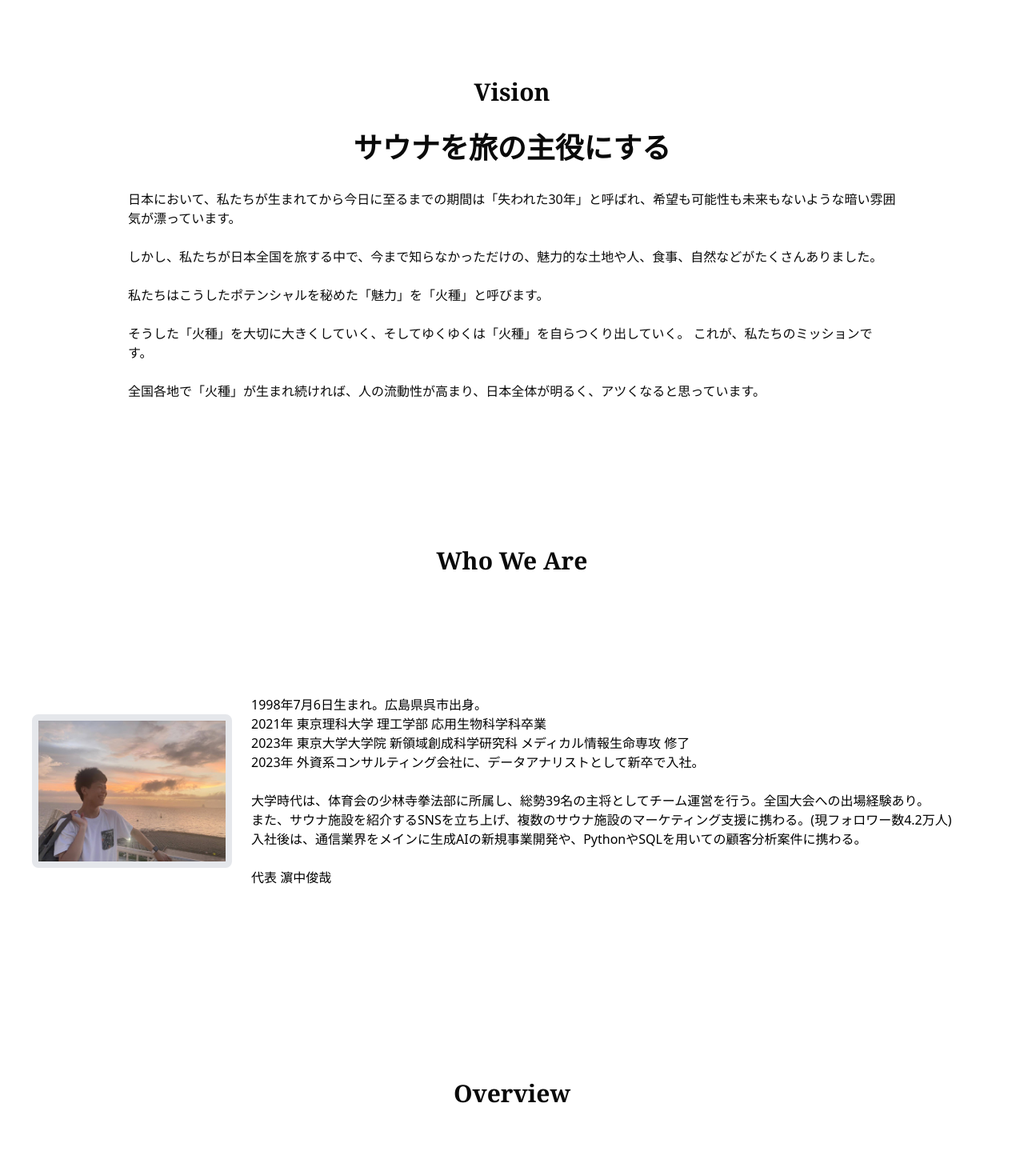
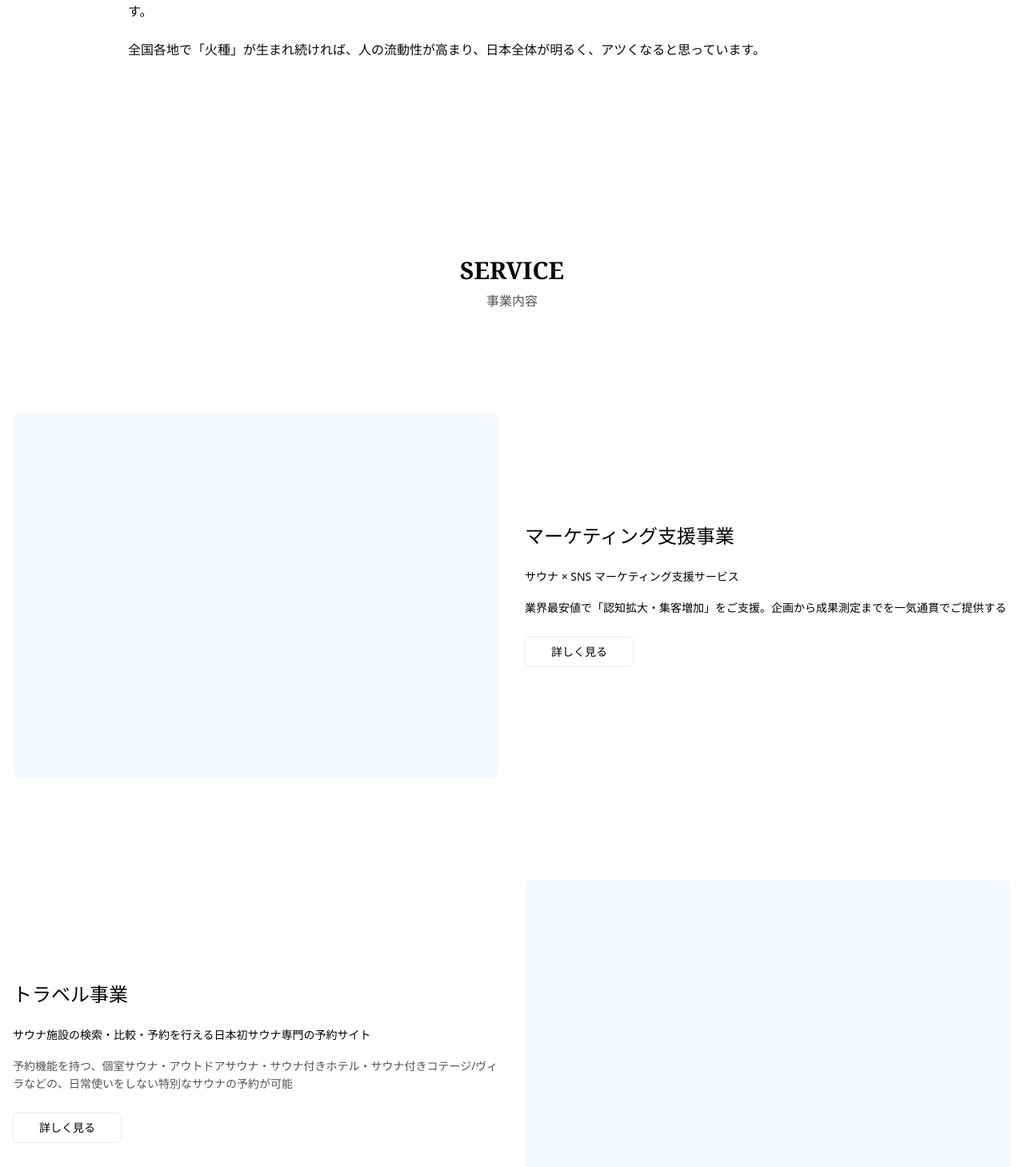
Before and after one commit to teppe049/sauna-travel-hp, a Next.js app in the folder sauna-travel-hp/: page / in a window 1280 px wide. Shown: the part 1338-2797 px from the top of the page at 80% size. Built offline with nearby package versions, Linux system fonts and the light colour scheme.

Commit message:
fix: Service & Profile Section
みやすいようにコンポーネントに切り出した

```diff
--- /dev/null
+++ b/sauna-travel-hp/src/app/components/Profile/Profile.tsx
@@ -0,0 +1,43 @@
+export default function WhoWeAreSection() {
+    return (
+        <section className="max-w-7xl mx-auto px-4 py-16 space-y-16">
+            {/* Header */}
+            <div className="space-y-2 text-center">
+                <h2 className="text-neutral-950 font-bold font-serif text-3xl">Who We Are</h2>
+                <p className="text-md text-neutral-600">代表紹介</p>
+            </div>
+
+            {/* Content */}
+            <div className="grid lg:grid-cols-2 gap-8 items-center">
+                {/* Image Section */}
+                <div className="flex justify-center">
+                    <img
+                        className="border-8 border-cyan-450 rounded-lg max-w-xs lg:max-w-sm"
+                        src="/introduction.jpg"
+                        alt="代表写真"
+                    // width={250}
+                    // height={250}
+                    />
+                </div>
+
+                {/* Text Section */}
+                <div className="space-y-4 text-sm leading-relaxed">
+                    <p>1998年7月6日生まれ。広島県呉市出身。</p>
+                    <p>
+                        2021年 東京理科大学 理工学部 応用生物科学科卒業<br />
+                        2023年 東京大学大学院 新領域創成科学研究科 メディカル情報生命専攻 修了
+                    </p>
+                    <p>
+                        2023年 外資系コンサルティング会社に、データアナリストとして新卒で入社。大学時代は、
+                        体育会の少林寺拳法部に所属し、総勢39名の主将としてチーム運営を行う。全国大会への出場経験あり。
+                    </p>
+                    <p>
+                        また、サウナ施設を紹介するSNSを立ち上げ、複数のサウナ施設のマーケティング支援に携わる。(現フォロワー数4.2万人)
+                        入社後は、通信業界をメインに生成AIの新規事業開発や、PythonやSQLを用いての顧客分析案件に携わる。
+                    </p>
+                    <p className="font-bold">代表 濵中俊哉</p>
+                </div>
+            </div>
+        </section>
+    );
+}
--- /dev/null
+++ b/sauna-travel-hp/src/app/components/Service/Service.tsx
@@ -0,0 +1,50 @@
+import Image from "next/image"
+
+export default function ServiceSection() {
+    return (
+        <section className="max-w-7xl mx-auto px-4 py-16 space-y-32">
+            <div className="space-y-2">
+                <h2 className="text-neutral-950 font-bold font-serif text-3xl text-center">SERVICE</h2>
+                <p className="text-md text-center text-neutral-600">事業内容</p>
+            </div>
+
+            {/* マーケティング支援 Section */}
+            <div className="grid md:grid-cols-2 gap-8 items-center">
+                <div className="relative aspect-[4/3] bg-[#F5F9FF] rounded-lg p-8">
+                </div>
+                <div className="space-y-6">
+                    <h3 className="text-2xl font-serif ">マーケティング支援事業</h3>
+                    <div className="space-y-4">
+                        <p className="text-sm leading-relaxed">サウナ × SNS マーケティング支援サービス</p>
+                        <p className="text-sm leading-relaxed">
+                            業界最安値で「認知拡大・集客増加」をご支援。企画から成果測定までを一気通貫でご提供する
+                        </p>
+                    </div>
+                    <button className="px-8 py-2 border text-sm hover:bg-neutral-50 transition-colors rounded-md ">
+                        詳しく見る
+                    </button>
+                </div>
+            </div>
+
+            {/* SHE WORKS Section */}
+            <div className="grid md:grid-cols-2 gap-8 items-center">
+                <div className="space-y-6">
+                    <h3 className="text-2xl font-serif ">トラベル事業</h3>
+                    <div className="space-y-4">
+                        <p className="text-sm leading-relaxed">サウナ施設の検索・比較・予約を行える日本初サウナ専門の予約サイト</p>
+                        <p className="text-sm leading-relaxed text-neutral-600">
+                            予約機能を持つ、個室サウナ・アウトドアサウナ・サウナ付きホテル・サウナ付きコテージ/ヴィラなどの、日常使いをしない特別なサウナの予約が可能
+                        </p>
+                    </div>
+                    <button className="px-8 py-2 border text-sm hover:bg-neutral-50 transition-colors rounded-md ">
+                        詳しく見る
+                    </button>
+                </div>
+
+                <div className="relative aspect-[4/3] bg-[#F5F9FF] rounded-lg p-8">
+                </div>
+
+            </div>
+        </section>
+    )
+}
--- a/sauna-travel-hp/src/app/page.tsx
+++ b/sauna-travel-hp/src/app/page.tsx
@@ -4,6 +4,9 @@ import Image from "next/image";
 import NewsList from "./components/News/NewsList";
 import { News } from "./models/News";
 import { ContactForm } from "./components/ContactForm/ContactForm";
+import { GET } from "./api/router";
+import ServiceSection from "./components/Service/Service";
+import ProfileSection from "./components/Profile/Profile";
 
 const data: {
   contents: News[]
@@ -40,6 +43,26 @@ export default function Home() {
   const nameRef = useRef<HTMLInputElement>(null)
   const companyRef = useRef<HTMLInputElement>(null)
   const emailRef = useRef<HTMLInputElement>(null)
+
+  const fetchUser = async () => {
+    try {
+      const res = await fetch("http://localhost:8080/api/users/1", {
+        method: "GET",
+        headers: {
+          Accept: "application/json"
+        }
+      });
+
+      if (!res.ok) {
+        throw new Error(`Error: ${res.status}`);
+      }
+
+      const data = await res.json();
+      console.log(data);
+    } catch (error) {
+      console.error("Error fetching user:", error);
+    }
+  };
   const handleSubmit = async (e: React.FormEvent<HTMLFormElement>) => {
     e.preventDefault();
     console.log("メール送信");
@@ -67,12 +90,13 @@ export default function Home() {
     <>
       <section className="relative flex items-center justify-center text-white overflow-hidden py-[200px]">
         <div>
-          <h1 className="text-neutral-950 font-bold font-serif text-3xl text-center mb-[1rem]" >サウナを旅の主役にする</h1>
+          <p className="text-neutral-950 font-bold font-serif text-2xl text-center mb-[1rem]" >世界を熱する回路になるんだ。</p>
+          <p className="text-neutral-950 font-bold font-serif text-6xl text-center mb-[2rem]" >Sauna Driven A to Z</p>
           <Image className="mx-auto" src="/img-logo.png" alt="" width={250} height={250} />
         </div>
       </section>
 
-      <section>
+      {/* <section>
         <div>
           <h2 className="text-neutral-950 font-bold font-serif text-3xl text-center mb-[1rem]" >News</h2>
           <div className="text-center">
@@ -80,12 +104,13 @@ export default function Home() {
           </div>
 
         </div>
-      </section>
+      </section> */}
 
-      <section className="relative flex items-center justify-center text-white overflow-hidden py-[150px]">
+      <section className="relative flex items-center justify-center text-white overflow-hidden py-[150px] ">
         <div className="px-4 lg:px-40">
           <p className="text-neutral-950 font-bold font-serif text-3xl text-center mb-[2rem]" >Vision</p>
-          <p className="text-neutral-950 font-bold font-serif text-4xl text-center mb-[2rem]" >サウナを旅の主役にする</p>
+          <p className="text-neutral-950 font-bold font-serif text-2xl text-center mb-[1rem]" >世界を熱する回路になるんだ。</p>
+          <p className="text-neutral-950 font-bold font-serif text-6xl text-center mb-[2rem]" >Sauna Driven A to Z</p>
           <p className="text-neutral-950 font-sans text-base text-left mb-[2rem]">
             日本において、私たちが生まれてから今日に至るまでの期間は「失われた30年」と呼ばれ、希望も可能性も未来もないような暗い雰囲気が漂っています。<br />
             <br />
@@ -101,37 +126,12 @@ export default function Home() {
         </div>
       </section>
 
-      <section className="mb-10">
-        <div>
-          <h2 className="text-neutral-950 font-bold font-serif text-3xl text-center mb-[150px]" >Who We Are</h2>
-          <div className="lg:flex flex-row items-center px-4 lg:px-40px-40 ">
-            <Image className="lg:mx-6 mx-auto border-8 border-cyan-450 rounded-lg" src="/introduction.jpg" alt="" width={250} height={250} />
-            <p className="mt-4 lg:mt-0">
-              1998年7月6日生まれ。広島県呉市出身。<br />
-              2021年 東京理科大学 理工学部 応用生物科学科卒業<br />
-              2023年 東京大学大学院 新領域創成科学研究科 メディカル情報生命専攻 修了<br />
-              2023年 外資系コンサルティング会社に、データアナリストとして新卒で入社。<br />
-              <br />
-              大学時代は、体育会の少林寺拳法部に所属し、総勢39名の主将としてチーム運営を行う。全国大会への出場経験あり。<br />
-              また、サウナ施設を紹介するSNSを立ち上げ、複数のサウナ施設のマーケティング支援に携わる。(現フォロワー数4.2万人)<br />
-              入社後は、通信業界をメインに生成AIの新規事業開発や、PythonやSQLを用いての顧客分析案件に携わる。<br />
-              <br />
-              代表  濵中俊哉
-            </p>
-          </div>
-
-        </div>
+      <section>
+        <ServiceSection />
+        <ProfileSection />
       </section>
 
-      <section>
-        <div>
-          <div className="text-neutral-950 font-bold font-serif text-3xl text-center py-[200px]">Overview</div>
-          <div className="">
 
-          </div>
-
-        </div>
-      </section>
 
       <section className="my-[100px] py-24  bg-slate-100">
         <div>
@@ -142,6 +142,9 @@ export default function Home() {
           <ContactForm />
         </div>
       </section>
+
+      {/* <button onClick={fetchUser}>取得させてくださいよぉ〜＝
+      </button> */}
     </>
   );
 }
```
